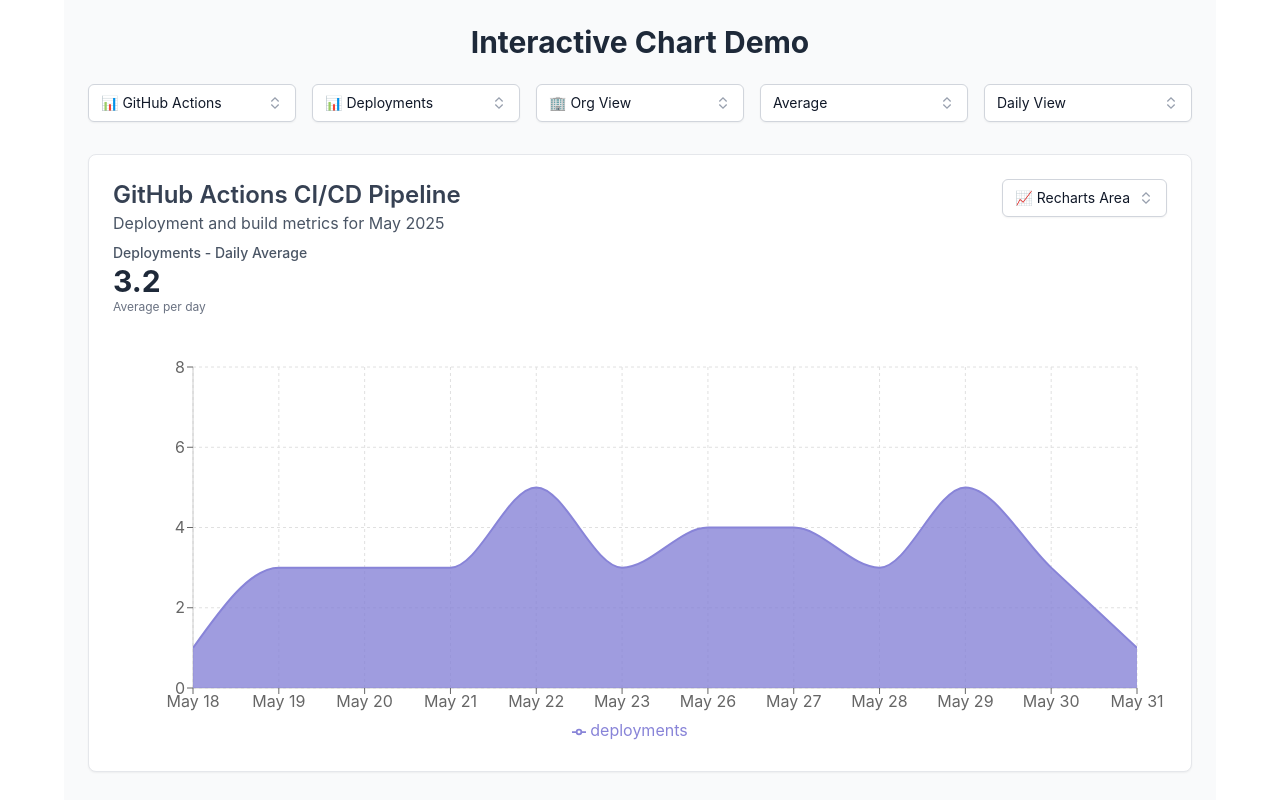
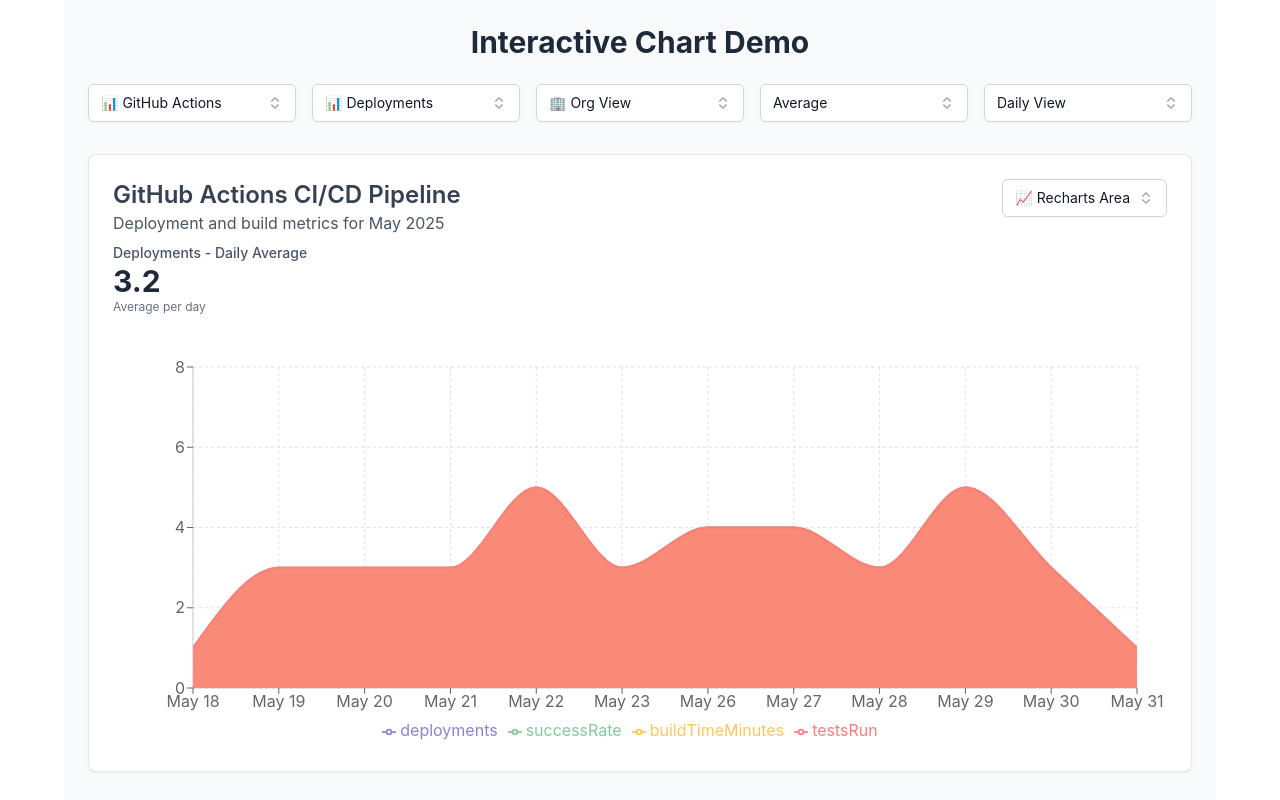
Before and after one commit to jonbrick/recharts-demo, a Next.js app: page / in a window 1280 px wide. Built offline with nearby package versions, Linux system fonts and the light colour scheme.

Commit message:
Fix org view bug

```diff
--- a/src/app/page.tsx
+++ b/src/app/page.tsx
@@ -51,11 +51,7 @@ export default function HomePage() {
     } else {
       return groupEventsByType(data, selectedTable, groupBy, selectedMetric);
     }
-  }, [data, selectedTable, groupBy, granularity, allTimeData]);
-
-  console.log("groupBy:", groupBy);
-  console.log("currentData after calculation:", currentData);
-  console.log("currentData sample:", currentData[0]);
+  }, [data, selectedTable, groupBy, granularity, allTimeData, selectedMetric]);
 
   const handleTableChange = (newTable: string) => {
     setSelectedTable(newTable);
--- a/src/components/ChartRenderer.jsx
+++ b/src/components/ChartRenderer.jsx
@@ -1,6 +1,6 @@
 // ChartRenderer.jsx - Unified chart rendering component
 
-import React from "react";
+import React, { useMemo } from "react";
 import {
   AreaChart,
   Area,
@@ -57,9 +57,10 @@ const commonTooltipStyle = {
 function AreaChartComponent({ currentData, selectedMetric, groupBy }) {
   // Check if this is multi-series data
   const isMultiSeries = groupBy !== "org" && currentData.length > 0;
-  const seriesKeys = isMultiSeries
-    ? Object.keys(currentData[0]).filter((key) => key !== "name")
-    : [selectedMetric];
+  const seriesKeys = useMemo(() => {
+    if (!currentData || currentData.length === 0) return [];
+    return Object.keys(currentData[0]).filter((key) => key !== "name");
+  }, [currentData]);
 
   console.log("AreaChart seriesKeys:", seriesKeys);
 
@@ -91,7 +92,7 @@ function AreaChartComponent({ currentData, selectedMetric, groupBy }) {
           <Area
             key={key}
             type="monotone"
-            dataKey={key}
+            dataKey={isMultiSeries ? key : selectedMetric}
             stroke={colors[index % colors.length]}
             fill={colors[index % colors.length]}
             fillOpacity={0.8}
```
Also changed, not shown: 1 other file (tests, documents, lock files or other folders).
